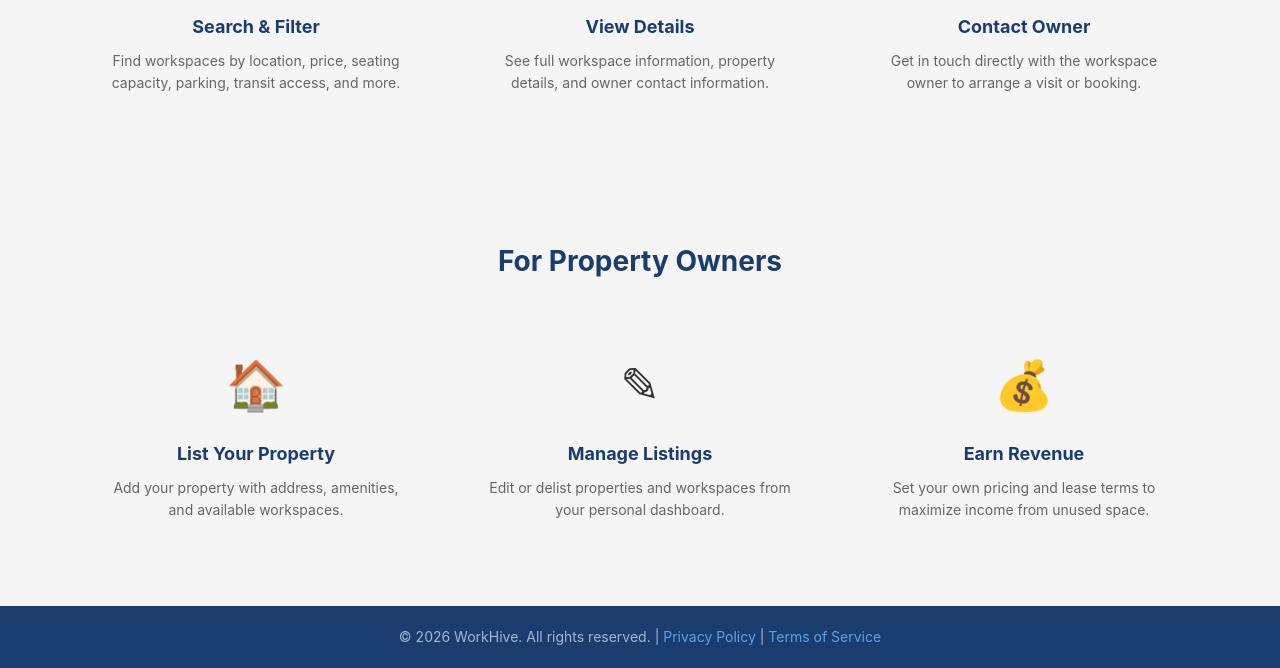
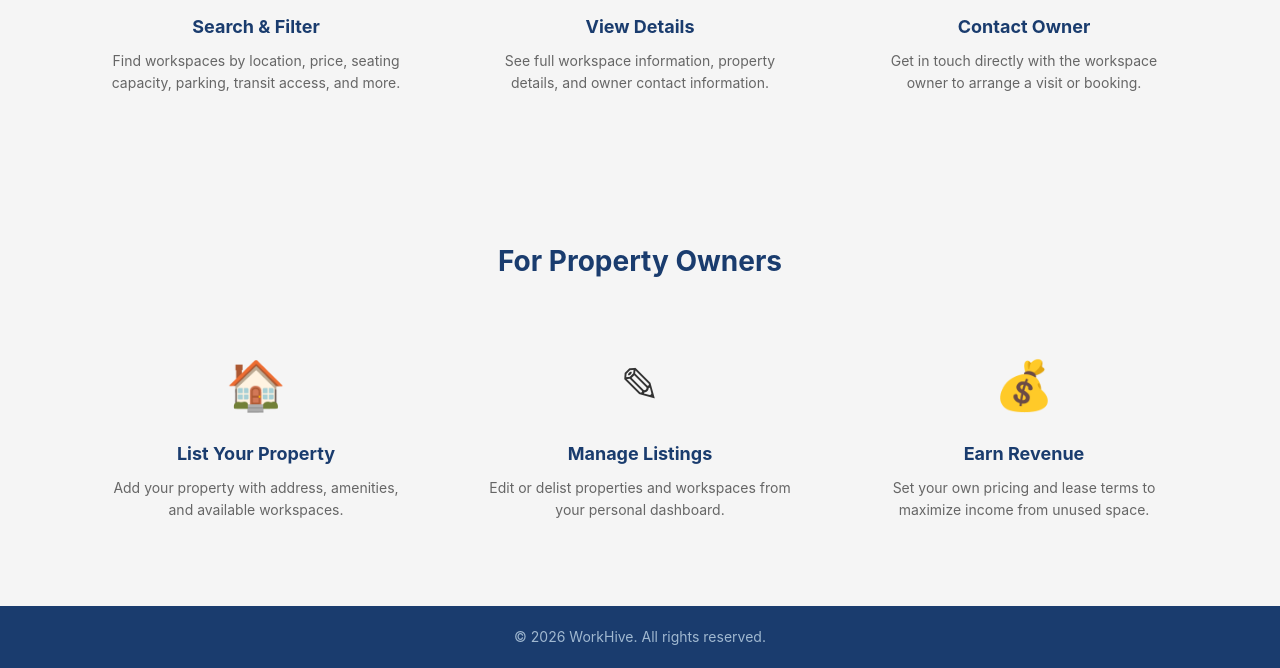
Before and after one commit to fiefdx/WorkHive, a plain HTML site: page index.html in a window 1280 px wide. Shown: the part 703-1371 px from the top of the page. Drawn offline with Linux system fonts and the light colour scheme.

Commit message:
update home page

```diff
--- a/index.html
+++ b/index.html
@@ -104,10 +104,7 @@
 
   <!-- FOOTER -->
   <footer class="site-footer">
-    <p>&copy; 2026 WorkHive. All rights reserved. |
-      <a href="#">Privacy Policy</a> |
-      <a href="#">Terms of Service</a>
-    </p>
+    <p>&copy; 2026 WorkHive. All rights reserved.</p>
   </footer>
 
 </body>
```
